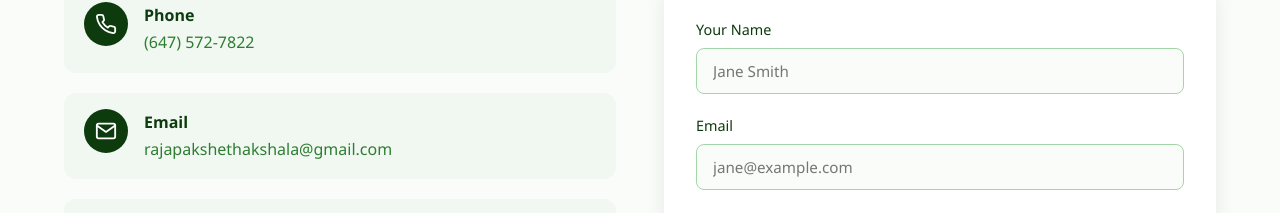
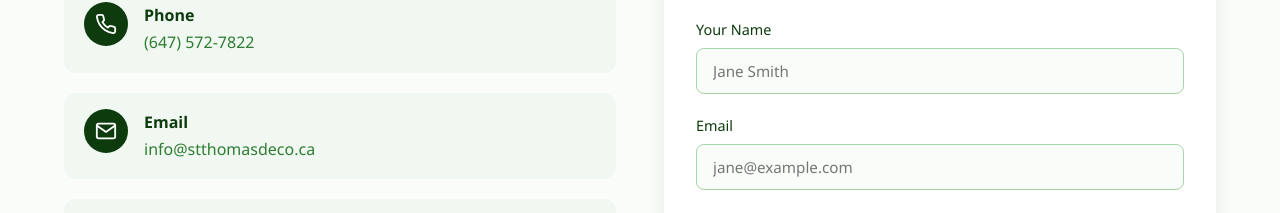
Before and after one commit to guptamr/stthomasdeco, a plain HTML site: page index.html in a window 1280 px wide. Shown: the part 6296-6509 px from the top of the page. Drawn offline with Linux system fonts and the light colour scheme.

Commit message:
Update displayed email to info@stthomasdeco.ca

```diff
--- a/index.html
+++ b/index.html
@@ -303,7 +303,7 @@
             </div>
             <div>
               <strong>Email</strong><br>
-              <a href="mailto:rajapakshethakshala@gmail.com">rajapakshethakshala@gmail.com</a>
+              <a href="mailto:info@stthomasdeco.ca">info@stthomasdeco.ca</a>
             </div>
           </div>
 
```
